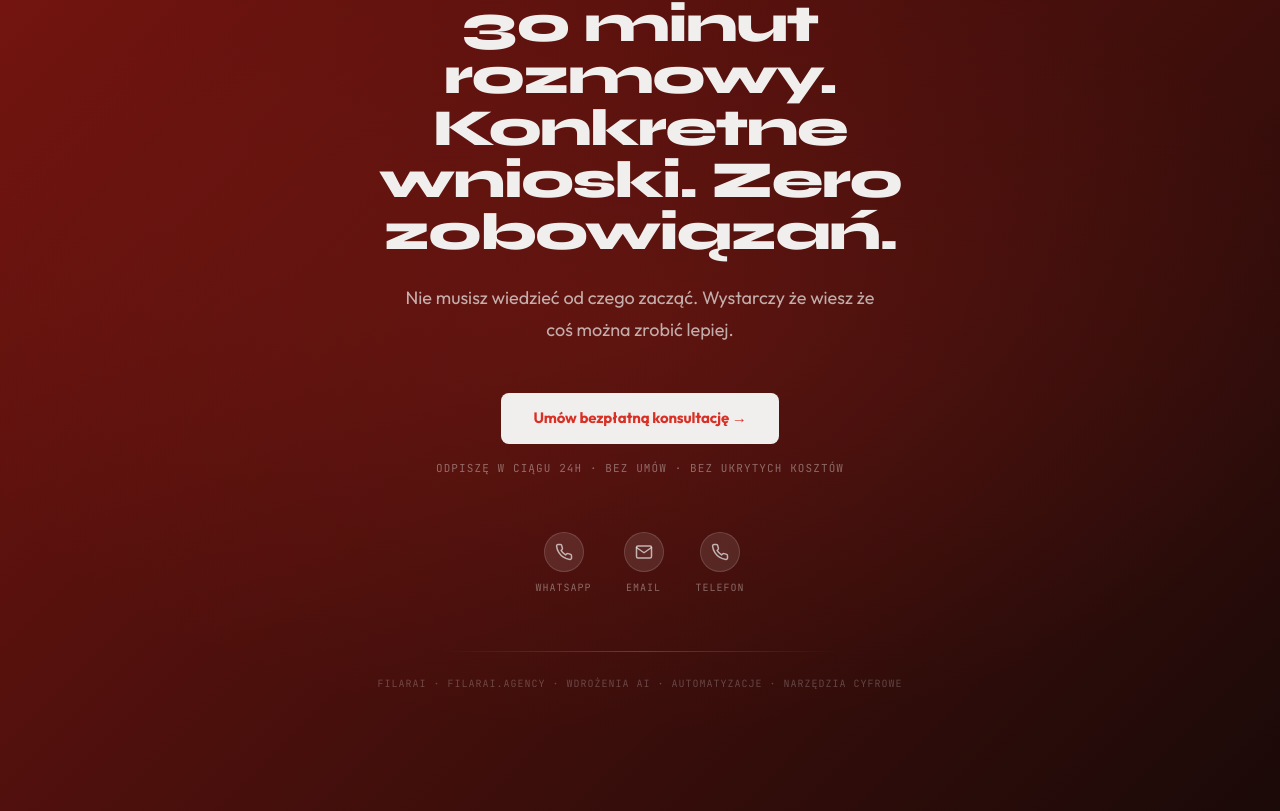
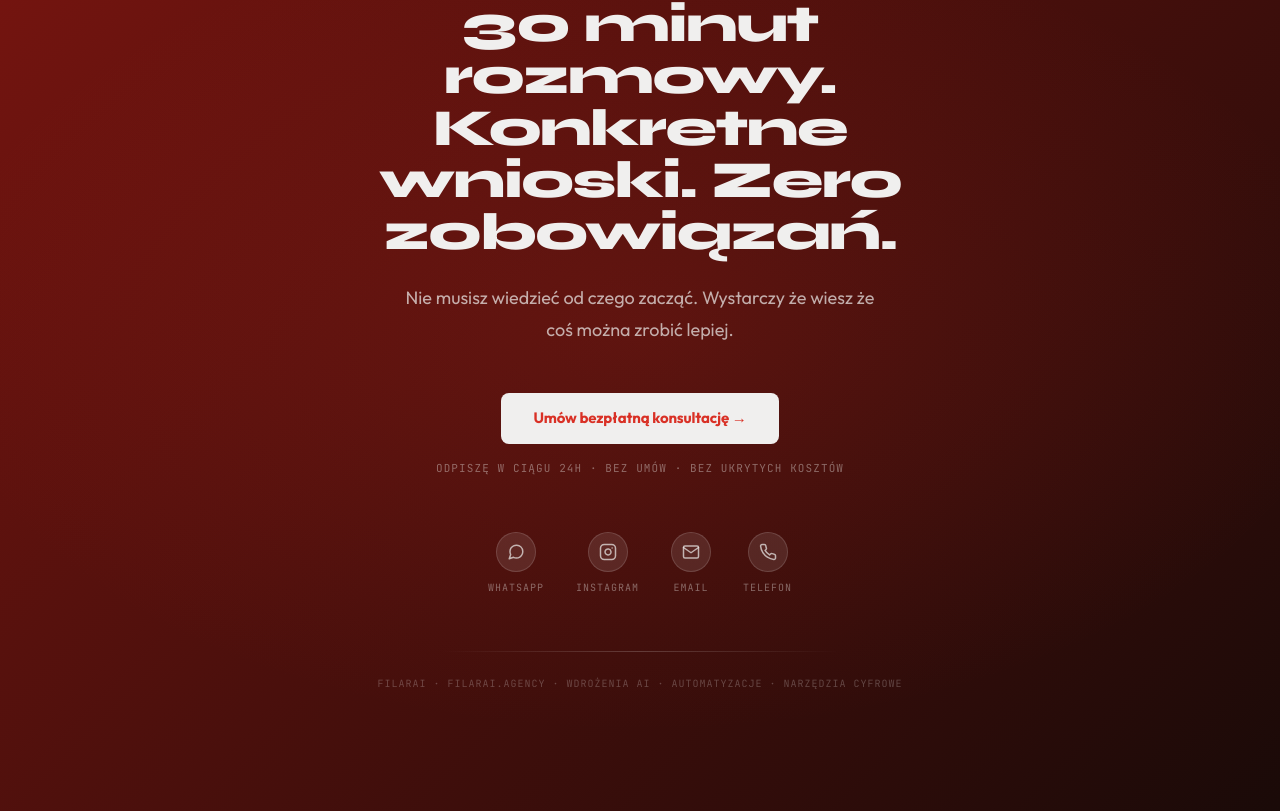
Before and after one commit to FilarAI/FilarAI, a Next.js app: page / in a window 1280 px wide. Shown: the part 8893-9704 px from the top of the page. Built offline with nearby package versions, Linux system fonts and the light colour scheme.

Commit message:
feat: update social icons in FinalCTA: add IG and fix WA icon

```diff
--- a/src/components/sections/FinalCTA.jsx
+++ b/src/components/sections/FinalCTA.jsx
@@ -33,10 +33,21 @@ export const FinalCTA = () => {
             label: "WHATSAPP",
             icon: (
                 <svg viewBox="0 0 24 24" fill="none" stroke="currentColor" strokeWidth="2" strokeLinecap="round" strokeLinejoin="round">
-                    <path d="M22 16.92v3a2 2 0 0 1-2.18 2 19.79 19.79 0 0 1-8.63-3.07 19.5 19.5 0 0 1-6-6 19.79 19.79 0 0 1-3.07-8.67A2 2 0 0 1 4.11 2h3a2 2 0 0 1 2 1.72 12.84 12.84 0 0 0 .7 2.81 2 2 0 0 1-.45 2.11L8.09 9.91a16 16 0 0 0 6 6l1.27-1.27a2 2 0 0 1 2.11-.45 12.84 12.84 0 0 0 2.81.7A2 2 0 0 1 22 16.92z" />
+                    <path d="M21 11.5a8.38 8.38 0 0 1-.9 3.8 8.5 8.5 0 0 1-7.6 4.7 8.38 8.38 0 0 1-3.8-.9L3 21l1.9-5.7a8.38 8.38 0 0 1-.9-3.8 8.5 8.5 0 0 1 4.7-7.6 8.38 8.38 0 0 1 3.8-.9h.5a8.48 8.48 0 0 1 8 8v.5z" />
                 </svg>
             ),
-            href: "https://api.whatsapp.com/send/?phone=48534458418&text&type=phone_number&app_absent=0"
+            href: "https://wa.me/48534458418"
+        },
+        {
+            label: "INSTAGRAM",
+            icon: (
+                <svg viewBox="0 0 24 24" fill="none" stroke="currentColor" strokeWidth="2" strokeLinecap="round" strokeLinejoin="round">
+                    <rect x="2" y="2" width="20" height="20" rx="5" ry="5" />
+                    <path d="M16 11.37A4 4 0 1 1 12.63 8 4 4 0 0 1 16 11.37z" />
+                    <line x1="17.5" y1="6.5" x2="17.51" y2="6.5" />
+                </svg>
+            ),
+            href: "https://www.instagram.com/kacperfilar_/"
         },
         {
             label: "EMAIL",
```
